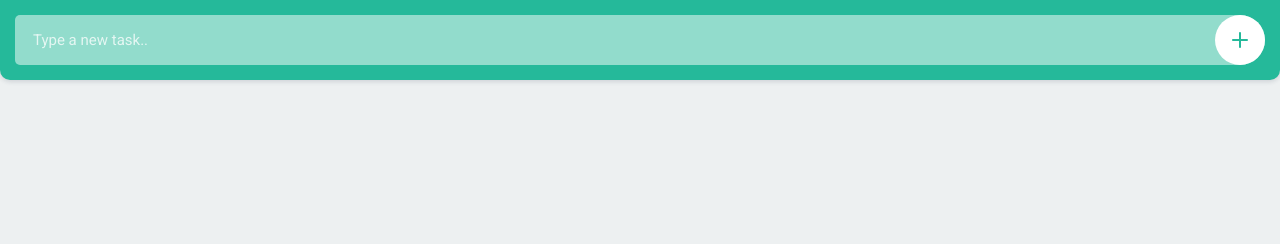
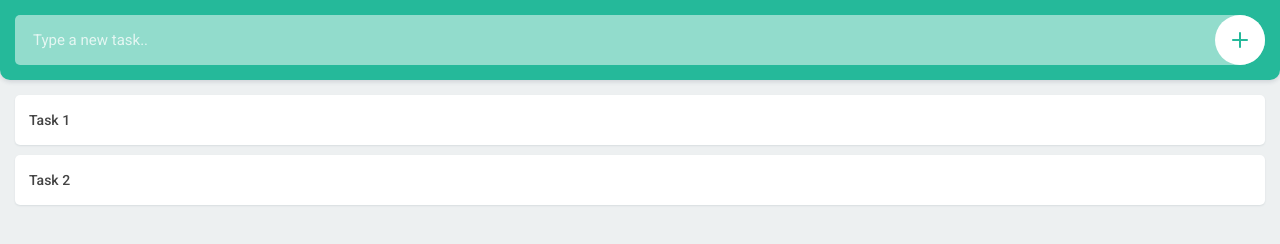
Before and after one commit to jcfausto/todo-html-js-css, a plain HTML site: page index.html in a window 1280 px wide. Drawn offline with Linux system fonts and the light colour scheme.

Commit message:
Todo items list base style. No buttoms yet.

```diff
--- a/css/style.css
+++ b/css/style.css
@@ -2,6 +2,7 @@
 
   body {
       background: #edf0f1;
+      padding: 80px 0 0 0;
   }
 
   body, input, button {
@@ -98,7 +99,37 @@
     margin: -8px 0 0 -8px;
   }
 
-
   header button svg .fill {
     fill: #25b99a;
   }
+
+  .container {
+    width: 100%;
+    float: left;
+    padding: 15px;
+  }
+
+  ul.todo {
+    width: 100%;
+    float: left;
+  }
+
+  ul.todo li {
+    width: 100%;
+    min-height: 50px;
+    float: left;
+    background: #fff;
+    border-radius: 5px;
+    box-shadow: 0px 1px 2px rgb(44, 62, 80, 0.10);
+    margin: 0 0 10px 0;
+    padding: 14px 100px 14px 14px;
+
+    font-size: 14px;
+    font-weight: 500;
+    color: #444;
+    line-height: 22px;
+  }
+
+  ul.todo li:last-of-type {
+    margin: 0; /* the last item on the list will have no bottom margin */
+  }
--- a/index.html
+++ b/index.html
@@ -13,12 +13,23 @@
   <body>
 
     <header>
-      <input type="text" placeholder="Type a new task..">
-      <button>
+      <input type="text" placeholder="Type a new task.." id="item">
+      <button id="add">
         <svg version="1.1" xmlns="http://www.w3.org/2000/svg" xmlns:xlink="http://www.w3.org/1999/xlink" x="0px" y="0px" viewBox="0 0 16 16" style="enable-background:new 0 0 16 16;" xml:space="preserve"><g><g><path class="fill" d="M16,8c0,0.5-0.5,1-1,1H9v6c0,0.5-0.5,1-1,1s-1-0.5-1-1V9H1C0.5,9,0,8.5,0,8s0.5-1,1-1h6V1c0-0.5,0.5-1,1-1s1,0.5,1,1v6h6C15.5,7,16,7.5,16,8z"/></g></g></svg>
       </buttom>
     </header>
 
+    <div class="container">
+
+      <!-- todo items list -->
+      <ul class="todo">
+        <li>Task 1</li>
+        <li>Task 2</li>
+      </ul>
+
+    </div>
+
+  <!-- JavaScripts -->
   <script src="js/main.js"></script>
   </body>
 </html>
--- a/js/main.js
+++ b/js/main.js
@@ -1 +1,14 @@
-console.log('js loaded');
+//Load this script at the bottom of your body tag to make sure
+//the DOM is completed loaded
+
+var addButtom = document.getElementById('add');
+var item = document.getElementById('item');
+
+addButtom.addEventListener('click', function(){
+  var value = item.value;
+
+  if (value) {
+      //add to the todo list
+  }
+
+});
```
